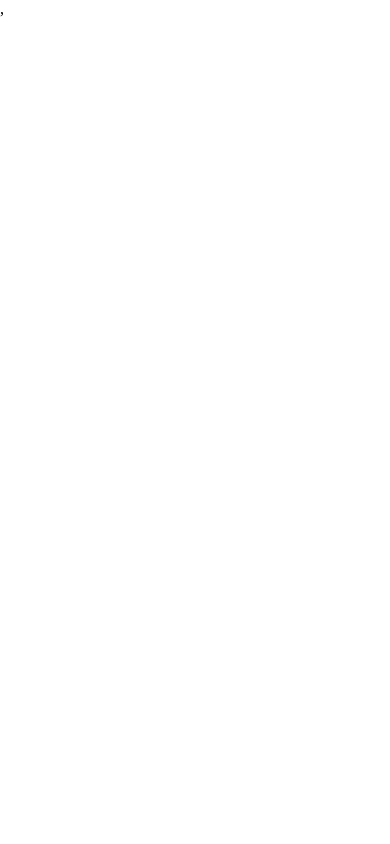
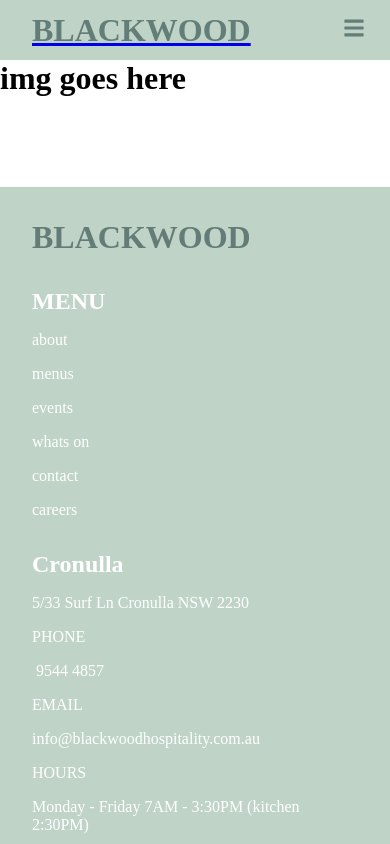
Before and after one commit to ChrisMir26/restaurantApp, a React (Vite) app: page /booking in a window 390 px wide. Before the commit this address had no page. Shown: the top 844 px of the page. Built offline with nearby package versions, Linux system fonts and the light colour scheme.

Commit message:
starting reservation/ booking

```diff
--- a/src/App.jsx
+++ b/src/App.jsx
@@ -9,6 +9,7 @@ import ContactPage from './pages/ContactPage'
 import CronLocation from './pages/CronLocation'
 import BonLocation from './pages/BonLocation'
 import EventsPage from './pages/EventsPage'
+import BookingPage from './pages/BookingPage'
 
 function App() {
 
@@ -24,6 +25,7 @@ function App() {
       <Route path="/cronulla-location" element={<CronLocation/>} />
       <Route path="/bondi-location" element={<BonLocation/>} />
       <Route path="/event" element={<EventsPage/>} />
+      <Route path="/booking" element={<BookingPage/>} />
 
 
 
--- /dev/null
+++ b/src/components/Booking/Booking.jsx
@@ -0,0 +1,26 @@
+import React from 'react'
+import bookingStyle from "./Booking.module.css"
+
+const Booking = () => {
+  return (
+    <div className={bookingStyle.bookingContainer}>
+      <div className={bookingStyle.bookingLeft}>
+          <h1>img goes here</h1>
+      </div>
+      <div className={bookingStyle.bookingRight}>
+        <h2>RESERVATION</h2>
+        <p>Reservations only taken at the Bondi venue. Our Cronulla venue is walk in only!</p>
+        <div className={bookingStyle.bookingBox}>
+          <div>
+            <h2>RESERVATION GOES HERE</h2>
+          </div>
+
+
+        </div>
+      </div>
+
+    </div>
+  )
+}
+
+export default Booking
--- a/src/components/Events/Events.jsx
+++ b/src/components/Events/Events.jsx
@@ -17,7 +17,6 @@ const Events = () => {
   });
 
   useEffect(()=>{
-    console.log("soi messageeee",msg)
     setTimeout(()=>{
         setMsg({
             message:"",
@@ -56,7 +55,6 @@ const Events = () => {
     if (data.phone.length < 8) return setMsg({message:"Phone should be at least 8 characters",error:true})
     if(data.eventType === "") return setMsg({message:"Event type cannot be empty",error:true})
 
-    console.log(`soi eventipe`,data.eventType)
       emailjs.send(
         'service_seaveid',
          'template_brrf3os',{
--- a/src/components/Events/Events.module.css
+++ b/src/components/Events/Events.module.css
@@ -159,7 +159,6 @@ select {
 .bottomBoxRight{
     width: 100%;
     height: 100%;
-    background-color: blue;
 }
 
 .bottomBoxRight img{
--- a/src/components/Footer/stylesFooter.module.css
+++ b/src/components/Footer/stylesFooter.module.css
@@ -10,7 +10,8 @@
 
 .footerContH2{
     color: #637c78;
-    font-size: 2.6rem;
+    font-size: 2rem
+
 }
 
 h2,p{
--- a/src/components/ImgBackground/ImgBackground.module.css
+++ b/src/components/ImgBackground/ImgBackground.module.css
@@ -10,3 +10,15 @@
     height: 100%;
     width: 100%;
 }
+
+
+@media(max-width:900px){
+
+    .imgCnt{
+    max-height: 540px;
+    height: 500%;
+    width: 100%;
+    overflow: hidden;
+
+}
+}
--- a/src/components/Nav/Nav.jsx
+++ b/src/components/Nav/Nav.jsx
@@ -69,7 +69,9 @@ const Nav = () => {
             <a href="">Contact</a>
           </Link>
         </p>
+        <Link to="/booking">
         <Button button="Bookings" />
+        </Link>
       </div>
       <div className={navStyles.icono} onClick={setToggler}>
         <FaBars size={22} color="#637d79" />
--- a/src/components/Nav/Nav.module.css
+++ b/src/components/Nav/Nav.module.css
@@ -10,6 +10,8 @@
 .nav h1 {
   margin-left: 2rem;
   color: #637d79;
+  font-size: 2rem
+
 
 }
 
@@ -112,6 +114,7 @@
 
   }
 
+
   .btnContainer {
     display: none;
   }
--- /dev/null
+++ b/src/pages/BookingPage.jsx
@@ -0,0 +1,16 @@
+import React from 'react'
+import Nav from "../components/Nav/Nav"
+import Booking from "../components/Booking/Booking"
+import Footer from "../components/Footer/Footer"
+
+const BookingPage = () => {
+  return (
+    <>
+    <Nav />
+    <Booking />
+    <Footer />
+    </>
+  )
+}
+
+export default BookingPage
```
Also changed, not shown: src/components/Booking/Booking.module.css (added).
